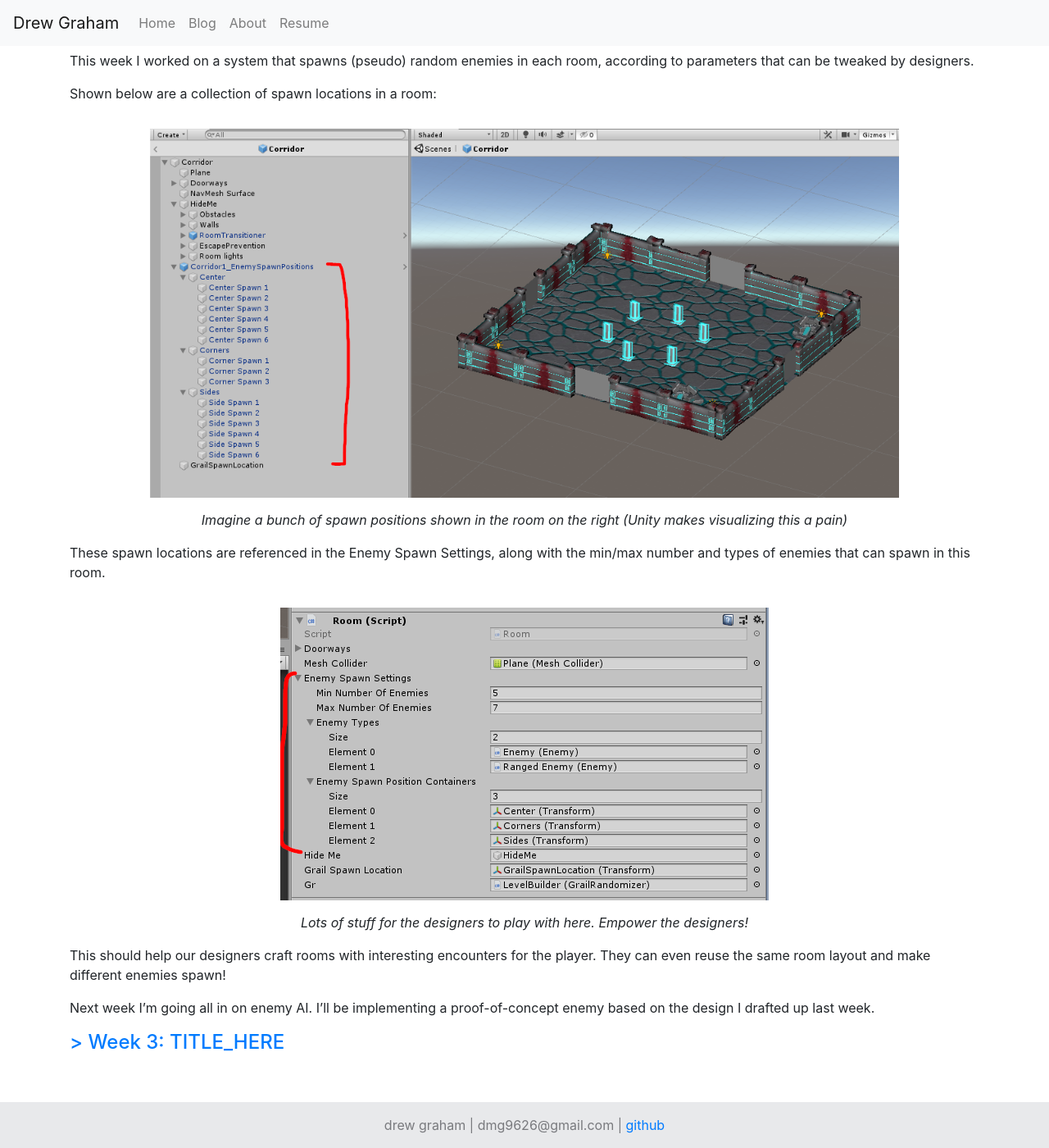
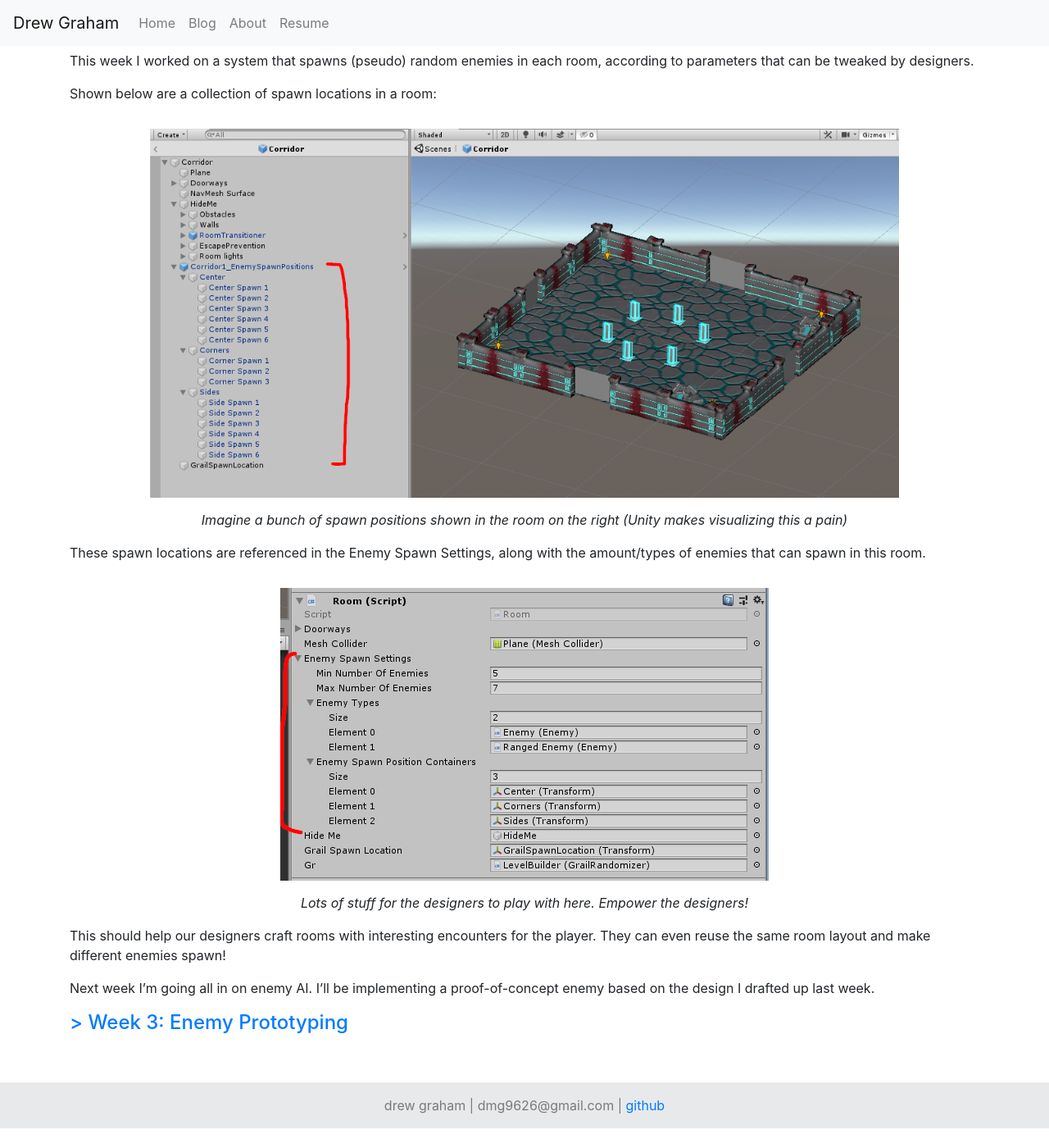
Before and after one commit to dmg9626/dmg9626.github.io, a Jekyll site: the page built from blog/holy-tester/log-2.md, in a window 1280 px wide and 1400 px high, scrolled down 369 px. Shown: the whole window at 82% size. Built offline with Jekyll 4.4.1, drawn with Linux system fonts in a browser that asks for light colours; nearby versions of some CDN libraries; library files that are not in the unit come from our copies; after the commit the page ends 1745 px from its top, so only the background shows below that.

Commit message:
uploaded log 3

```diff
--- a/blog/holy-tester/log-2.md
+++ b/blog/holy-tester/log-2.md
@@ -31,7 +31,7 @@ Shown below are a collection of spawn locations in a room:
     </i></p>
 </div>
 
-These spawn locations are referenced in the Enemy Spawn Settings, along with the min/max number and types of enemies that can spawn in this room.
+These spawn locations are referenced in the Enemy Spawn Settings, along with the amount/types of enemies that can spawn in this room.
 
 <div class="text-center">
     <img src="/assets/images/blog/holy-tester/log-2/spawn-settings.png" class="blog rounded mx-auto d-block" >
@@ -44,4 +44,4 @@ This should help our designers craft rooms with interesting encounters for the p
 
 Next week I'm going all in on enemy AI. I'll be implementing a proof-of-concept enemy based on the design I drafted up last week.
 
-#### [> Week 3: TITLE_HERE](/blog/holy-tester/log-3)
+#### [> Week 3: Enemy Prototyping](/blog/holy-tester/log-3)
```
Also changed, not shown: blog/holy-tester/log-3.md (added, +39 -0 lines), 1 other file.
